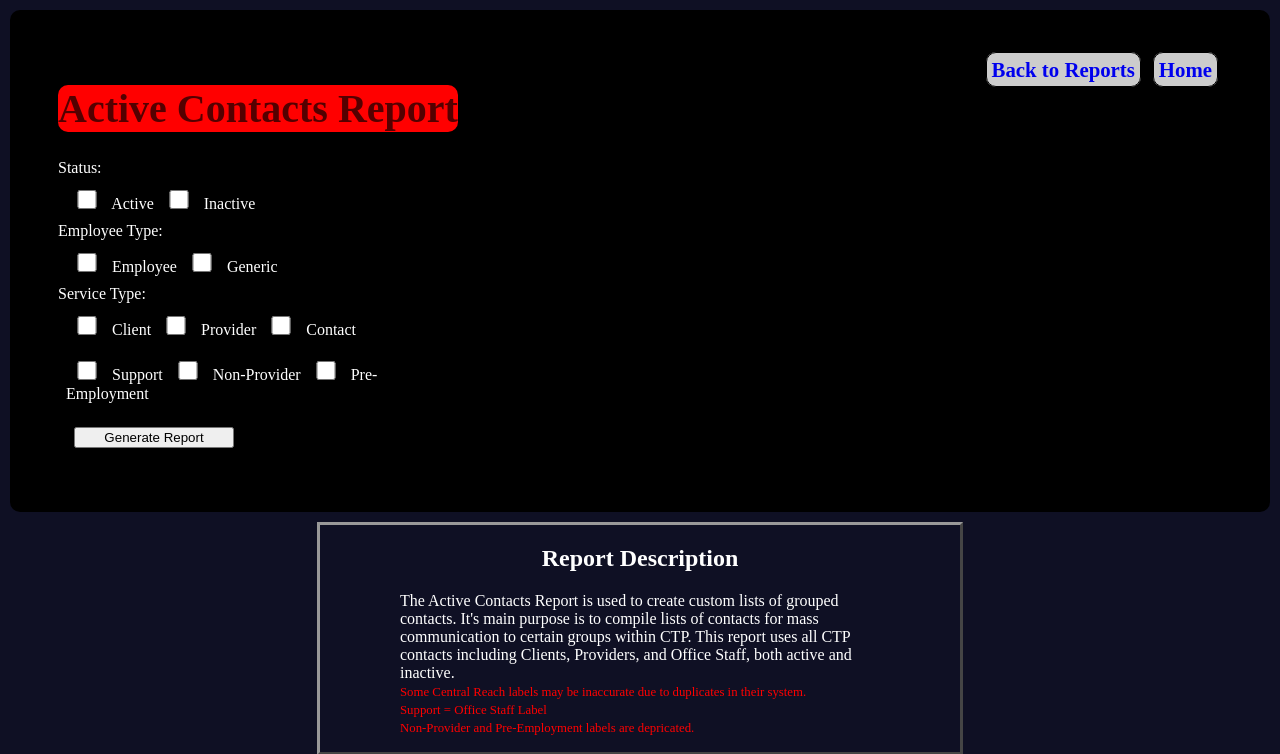
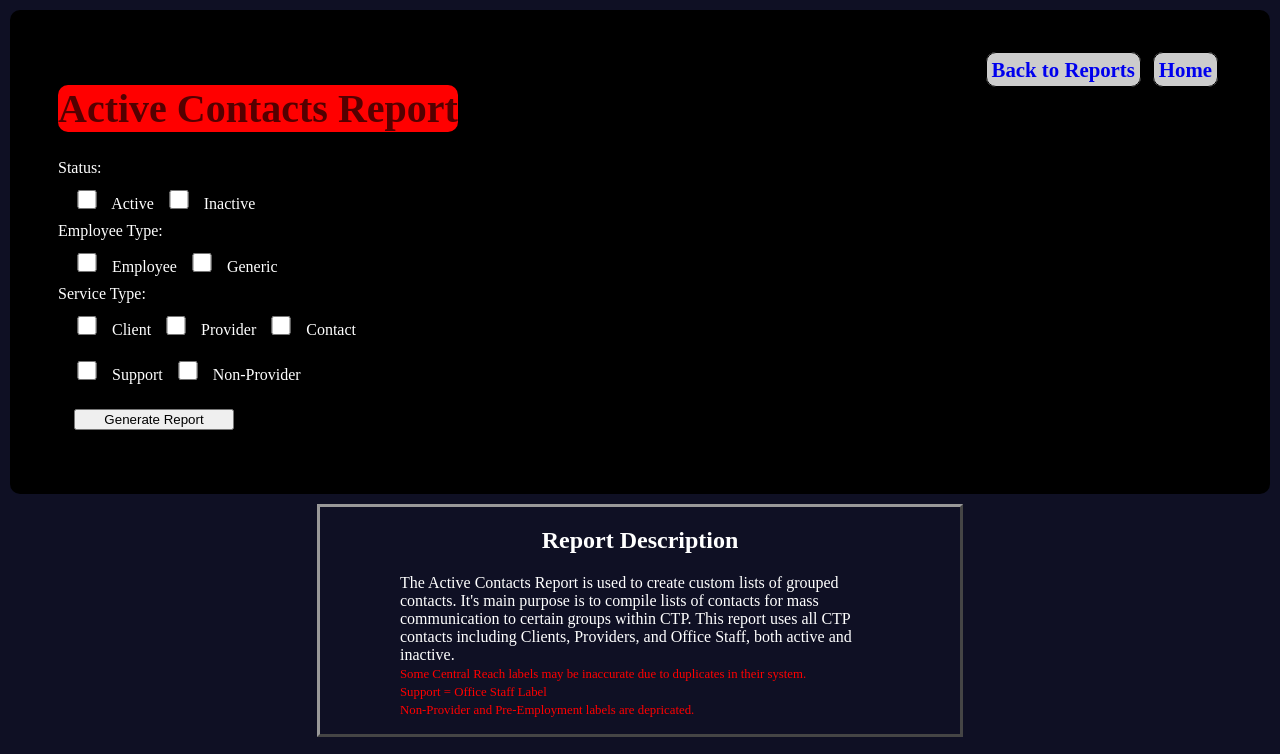
Before and after one commit to MeetCTP/CTPReportGenerator, a Flask app: page /report-generator/active-contacts in a window 1280 px wide. Shown: the top 754 px of the page. Run offline with Flask 3, Linux system fonts and the light colour scheme; parts of the project's set-up code (start-up, migrations or seed data) failed here and were passed over.

Commit message:
Remove Pre-Employment service type from filters

```diff
--- a/Templates/active-contacts.html
+++ b/Templates/active-contacts.html
@@ -47,8 +47,7 @@
                         <label for="support">Support</label>
                         <input class="checkboxes" type="checkbox" id="nonProvider" name="service_type" value="Non-Provider">
                         <label for="nonProvider">Non-Provider</label>
-                        <input class="checkboxes" type="checkbox" id="preEmployment" name="service_type" value="ServiceType: Pre-Emloyment">
-                        <label for="preEmployment">Pre-Employment</label>
+
                     </div>
                 </div>
 
```
